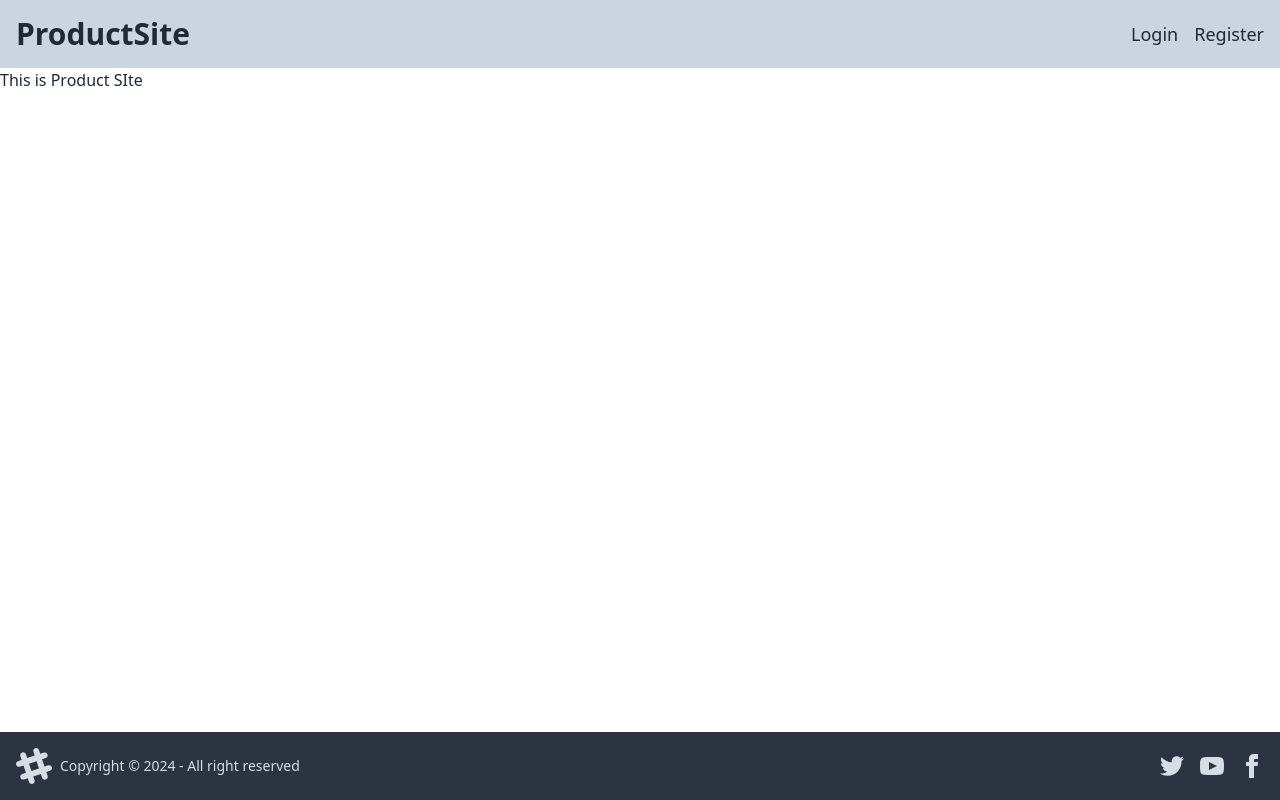
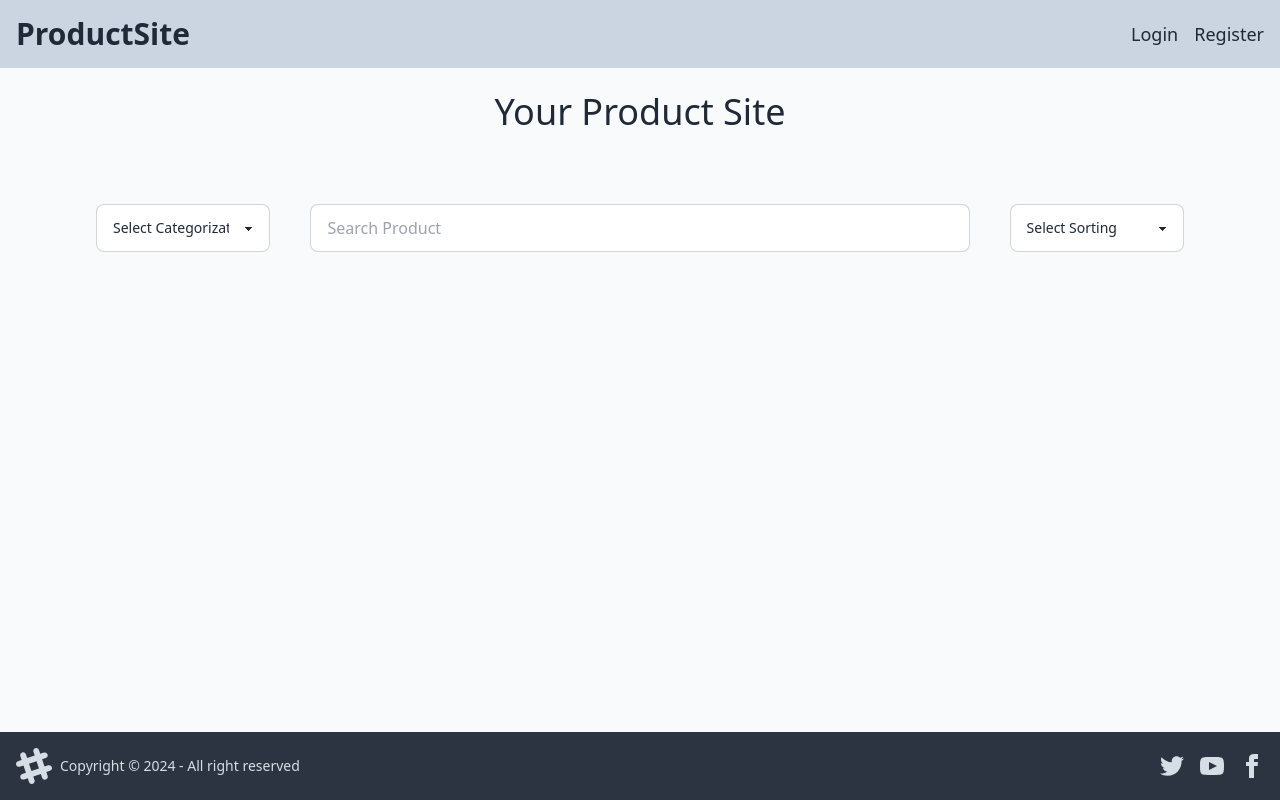
Before and after one commit to sohun-cs/jobtask, a React (Vite) app: page / in a window 1280 px wide. Built offline with nearby package versions, Linux system fonts and the light colour scheme; no server answers.

Commit message:
added Sorting searching and categorization UI

```diff
--- a/src/layout/Root.jsx
+++ b/src/layout/Root.jsx
@@ -9,7 +9,7 @@ const Root = () => {
     return (
         <div className='container mx-auto'>
             <Navbar></Navbar>
-            <div className='min-h-[calc(100vh-68px-68px)]'>
+            <div className='min-h-[calc(100vh-68px-68px)] bg-slate-50'>
                 <Outlet></Outlet>
             </div>
             <Footer></Footer>
--- a/src/pages/home/Home.jsx
+++ b/src/pages/home/Home.jsx
@@ -1,8 +1,35 @@
 
 const Home = () => {
     return (
-        <div>
-            <h1>This is Product SIte</h1>
+        <div className="">
+            <div>
+                <div className="py-6">
+                    <h1 className="text-4xl text-center ">Your Product Site</h1>
+                </div>
+                <div className="px-24 py-12">
+                    <div className="min-w-full flex justify-between gap-10">
+
+                        <div className="w-72">
+                            <select className="select select-bordered w-full max-w-xs">
+                                <option disabled selected>Select Categorization</option>
+                                <option>Han Solo</option>
+                                <option>Greedo</option>
+                            </select>
+                        </div>
+                        <div className="w-full">
+                            <input type="text" placeholder="Search Product" className="input input-bordered w-full " />
+                        </div>
+                        <div className="w-72">
+                            <select className="select select-bordered w-full max-w-xs">
+                                <option disabled selected>Select Sorting</option>
+                                <option>Han Solo</option>
+                                <option>Greedo</option>
+                            </select>
+                        </div>
+
+                    </div>
+                </div>
+            </div>
         </div>
     );
 };
```
